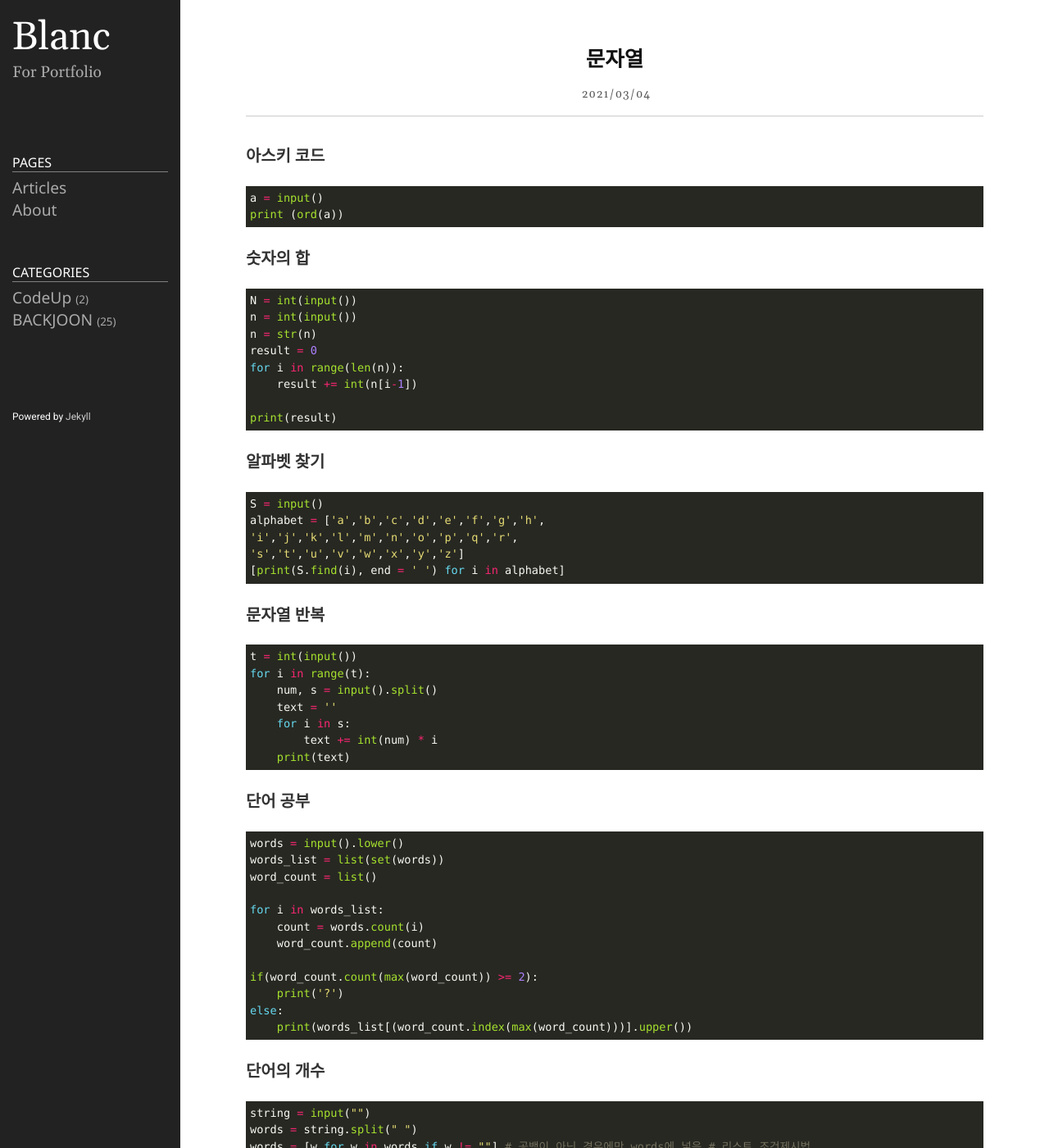
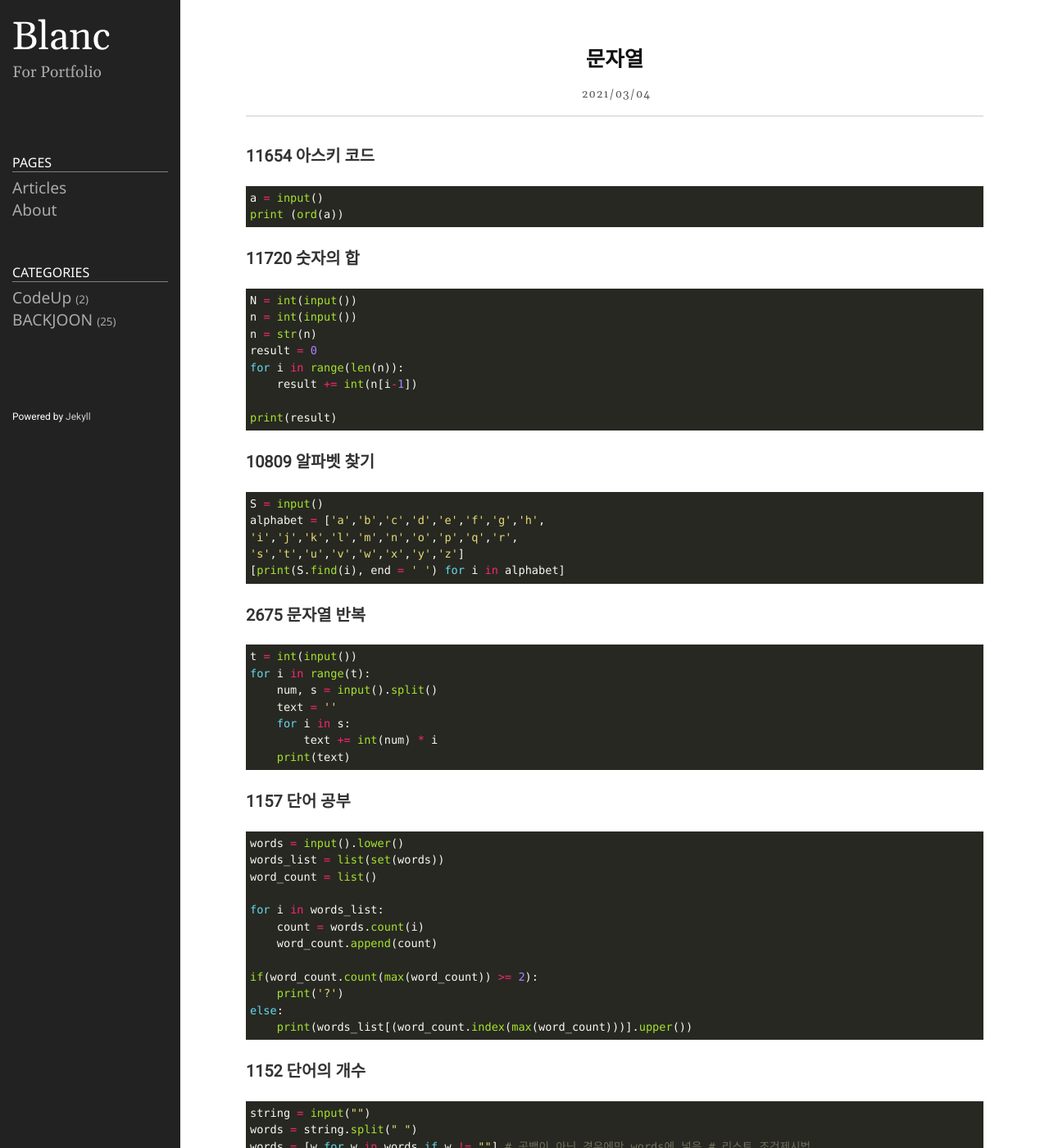
Before and after one commit to 1yoouoo/1yoouoo.gihub.io, a Jekyll site: the page built from _posts/2021-03-04-backjoon-문자열.md, in a window 1280 px wide and 1400 px high. Shown: the whole window at 82% size. Built offline with Jekyll 4.4.1, drawn with Linux system fonts in a browser that asks for light colours; some of the changed text lies outside the part shown.

Commit message:
add number

````diff
--- a/_posts/2021-03-04-backjoon-문자열.md
+++ b/_posts/2021-03-04-backjoon-문자열.md
@@ -5,12 +5,12 @@ date:   2021-03-04 19:30:00 +0900
 categories: BACKJOON
 ---
 
-### 아스키 코드
+### 11654 아스키 코드
 ```python
 a = input()
 print (ord(a))
 ```
-### 숫자의 합
+### 11720 숫자의 합
 ```python
 N = int(input())
 n = int(input())
@@ -21,7 +21,7 @@ for i in range(len(n)):
 
 print(result)
 ```
-### 알파벳 찾기
+### 10809 알파벳 찾기
 ```python
 S = input()
 alphabet = ['a','b','c','d','e','f','g','h',
@@ -29,7 +29,7 @@ alphabet = ['a','b','c','d','e','f','g','h',
 's','t','u','v','w','x','y','z']
 [print(S.find(i), end = ' ') for i in alphabet]
 ```
-### 문자열 반복
+### 2675 문자열 반복
 ```python
 t = int(input())
 for i in range(t):
@@ -39,7 +39,7 @@ for i in range(t):
         text += int(num) * i
     print(text)
 ```
-### 단어 공부
+### 1157 단어 공부
 ```python
 words = input().lower()
 words_list = list(set(words))
@@ -54,14 +54,14 @@ if(word_count.count(max(word_count)) >= 2):
 else:
     print(words_list[(word_count.index(max(word_count)))].upper())
 ```
-### 단어의 개수
+### 1152 단어의 개수
 ```python
 string = input("")
 words = string.split(" ")
 words = [w for w in words if w != ""] # 공백이 아닌 경우에만 words에 넣음 # 리스트 조건제시법
 print(len(words))
 ```
-### 상수
+### 2098 상수
 ```python
 num1, num2 = input().split()
 num1 = int(num1[::-1])  # [::-1] : 역순
````
Also changed, not shown: other parts of _posts/2021-03-04-backjoon-문자열.md (+3 -3 lines), _posts/2021-03-04-backjoon-while문.md (+3 -3 lines).
